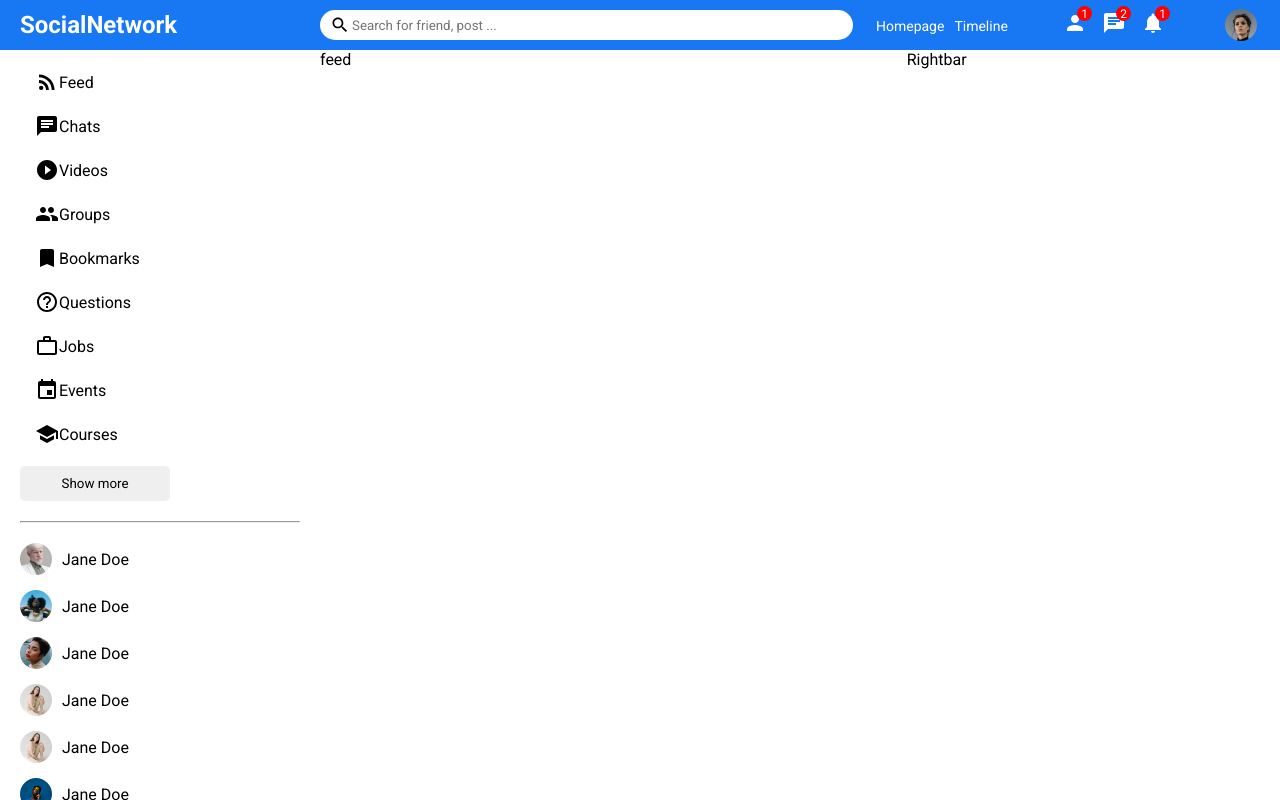
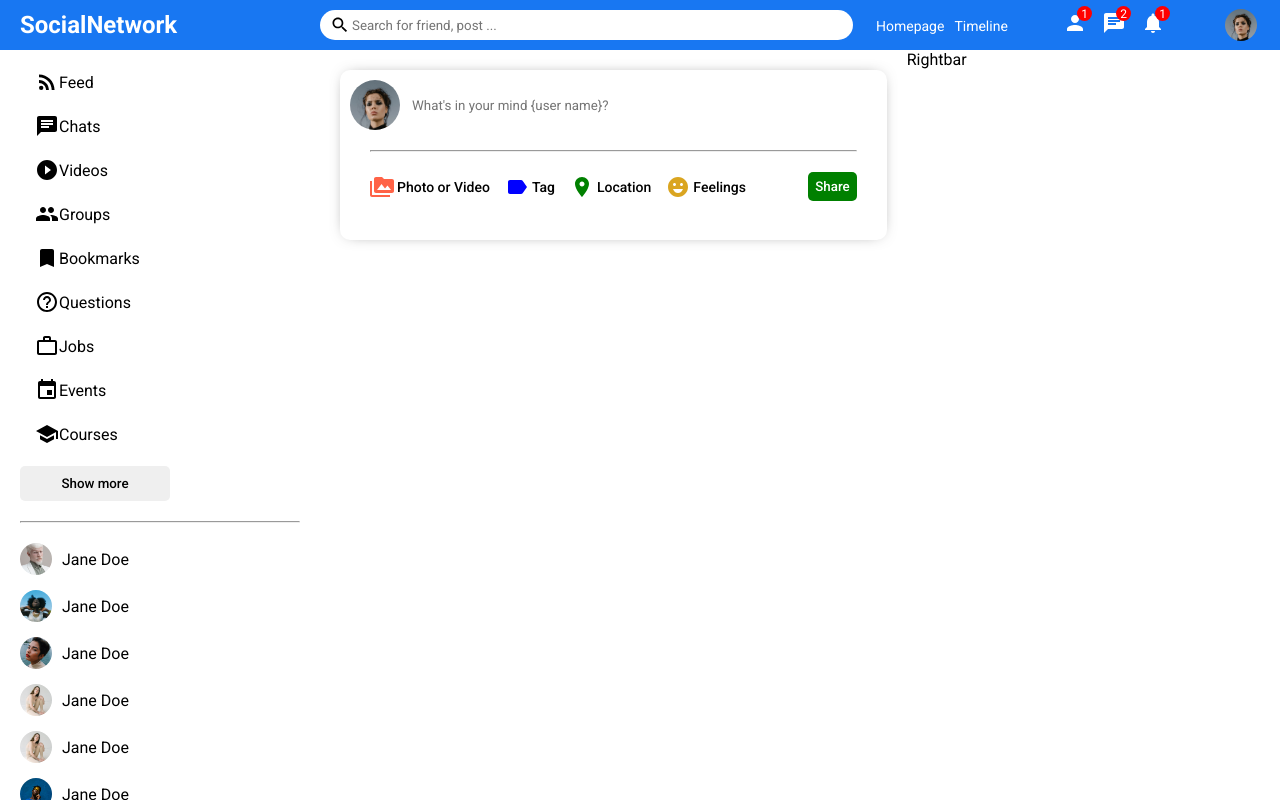
Before and after one commit to ffmz1904/MERN-social-network, a React (Create React App) app in the folder client/: page / in a window 1280 px wide. Built offline with nearby package versions, Linux system fonts and the light colour scheme.

Commit message:
add share component

```diff
--- a/client/public/index.html
+++ b/client/public/index.html
@@ -4,7 +4,7 @@
     <meta charset="utf-8" />
     <link rel="icon" href="%PUBLIC_URL%/favicon.ico" />
     <meta name="viewport" content="width=device-width, initial-scale=1" />
-    <link href="https://fonts.googleapis.com/css2?family=Roboto:ital,wght@0,100;0,300;0,400;0,700;0,900;1,500&display=swap" rel="stylesheet" />
+    <link href="https://fonts.googleapis.com/css2?family=Roboto:ital,wght@0,100;0,300;0,400;0,500;0,700;0,900;1,500&display=swap" rel="stylesheet" />
     <link rel="stylesheet" type="text/css" href="./style.css" />
     <title>Social Network App</title>
   </head>
--- a/client/src/components/feed/Feed.js
+++ b/client/src/components/feed/Feed.js
@@ -1,9 +1,12 @@
 import './feed.css';
+import Share from "../share/Share";
 
 const Feed = () => {
     return (
         <div className="feed">
-            feed
+            <div className="feedWrapper">
+                <Share />
+            </div>
         </div>
     );
 };
--- a/client/src/components/feed/feed.css
+++ b/client/src/components/feed/feed.css
@@ -1,4 +1,7 @@
 .feed {
     flex: 5.5;
+}
 
+.feedWrapper {
+    padding: 20px;
 }
--- /dev/null
+++ b/client/src/components/share/Share.js
@@ -0,0 +1,42 @@
+import './share.css';
+import { PermMedia, Label, Room, EmojiEmotions } from '@material-ui/icons';
+
+const Share = () => {
+    return (
+        <div className="share">
+            <div className="shareWrapper">
+                <div className="shareTop">
+                    <img className="shareProfileImg" src="/assets/person/1.jpeg" alt="shareProfileImg"/>
+                    <input
+                        placeholder="What's in your mind {user name}?"
+                        className="shareInput"
+                    />
+                </div>
+                <hr className="shareHr"/>
+                <div className="shareBottom">
+                    <div className="shareOptions">
+                        <div className="shareOption">
+                            <PermMedia htmlColor="tomato" className="shareIcon" />
+                            <span className="shareOptionText">Photo or Video</span>
+                        </div>
+                        <div className="shareOption">
+                            <Label htmlColor="blue" className="shareIcon" />
+                            <span className="shareOptionText">Tag</span>
+                        </div>
+                        <div className="shareOption">
+                            <Room htmlColor="green" className="shareIcon" />
+                            <span className="shareOptionText">Location</span>
+                        </div>
+                        <div className="shareOption">
+                            <EmojiEmotions htmlColor="goldenrod" className="shareIcon" />
+                            <span className="shareOptionText">Feelings</span>
+                        </div>
+                    </div>
+                    <button className="shareButton">Share</button>
+                </div>
+            </div>
+        </div>
+    );
+};
+
+export default Share;
--- /dev/null
+++ b/client/src/components/share/share.css
@@ -0,0 +1,75 @@
+.share {
+    width: 100%;
+    height: 170px;
+    border-radius: 10px;
+    -webkit-box-shadow: 0 0 16px -8px rgba(0,0,0,0.68);
+    box-shadow: 0 0 16px -8px rgba(0,0,0,0.68);
+}
+
+.shareWrapper {
+    padding: 10px;
+
+}
+
+.shareTop {
+    display: flex;
+    align-items: center;
+}
+
+.shareProfileImg {
+    width: 50px;
+    height: 50px;
+    border-radius: 50%;
+    object-fit: cover;
+    margin-right: 10px;
+}
+
+.shareInput {
+    border: none;
+    width: 80%;
+    outline: none;
+}
+
+.shareHr {
+    margin: 20px;
+}
+
+.shareBottom {
+    display: flex;
+    align-items: center;
+    justify-content: space-between;
+}
+
+.shareOptions {
+    display: flex;
+    margin-left: 20px;
+}
+
+.shareOption {
+    display: flex;
+    align-items: center;
+    margin-right: 15px;
+    cursor: pointer;
+}
+
+.shareIcon {
+    font-size: 18px;
+    margin-right: 3px;
+
+}
+
+.shareOptionText {
+    font-size: 14px;
+    font-weight: 500;
+}
+
+.shareButton {
+    border: none;
+    padding: 7px;
+    border-radius: 5px;
+    background: green;
+    font-weight: 500;
+    margin-right: 20px;
+    cursor: pointer;
+    color: #fff;
+}
--- a/client/src/pages/Home/home.css
+++ b/client/src/pages/Home/home.css
@@ -1,5 +1,4 @@
 .homeContainer {
     display: flex;
     width: 100%;
-
 }
```
